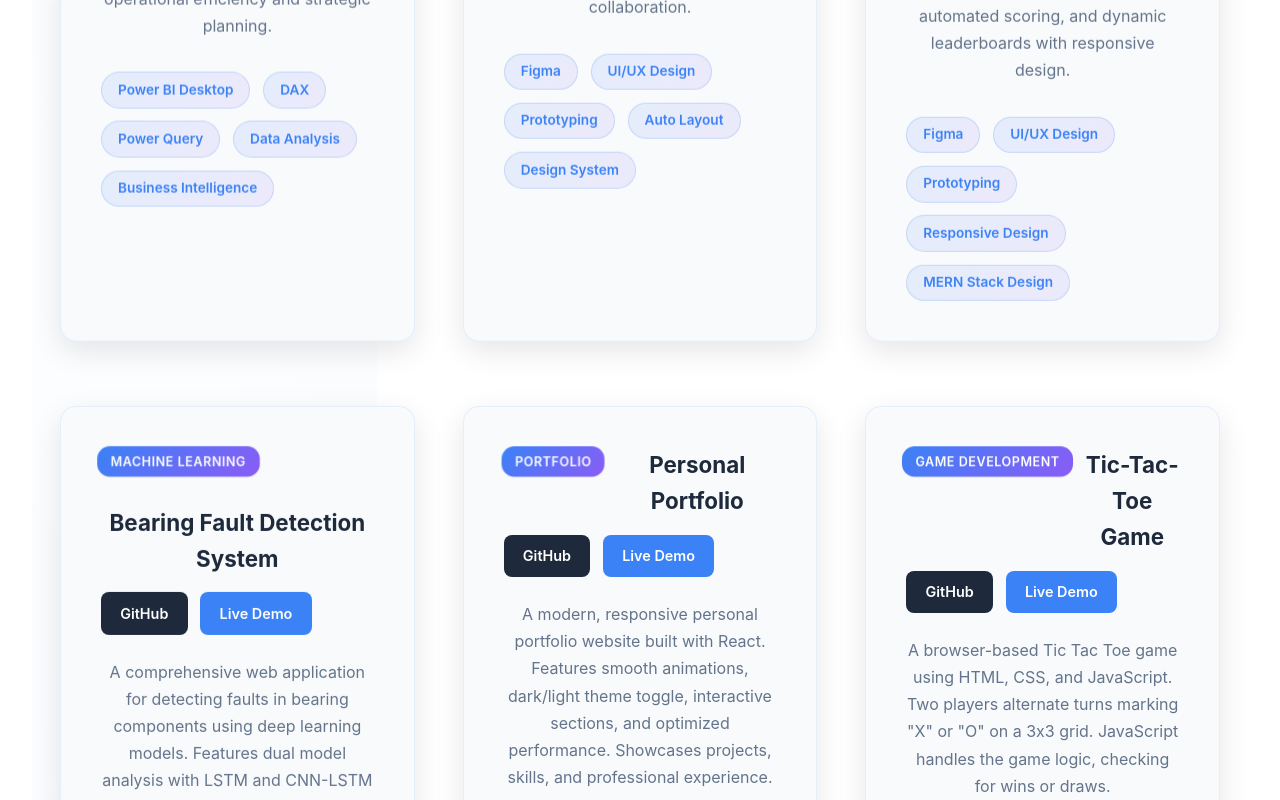
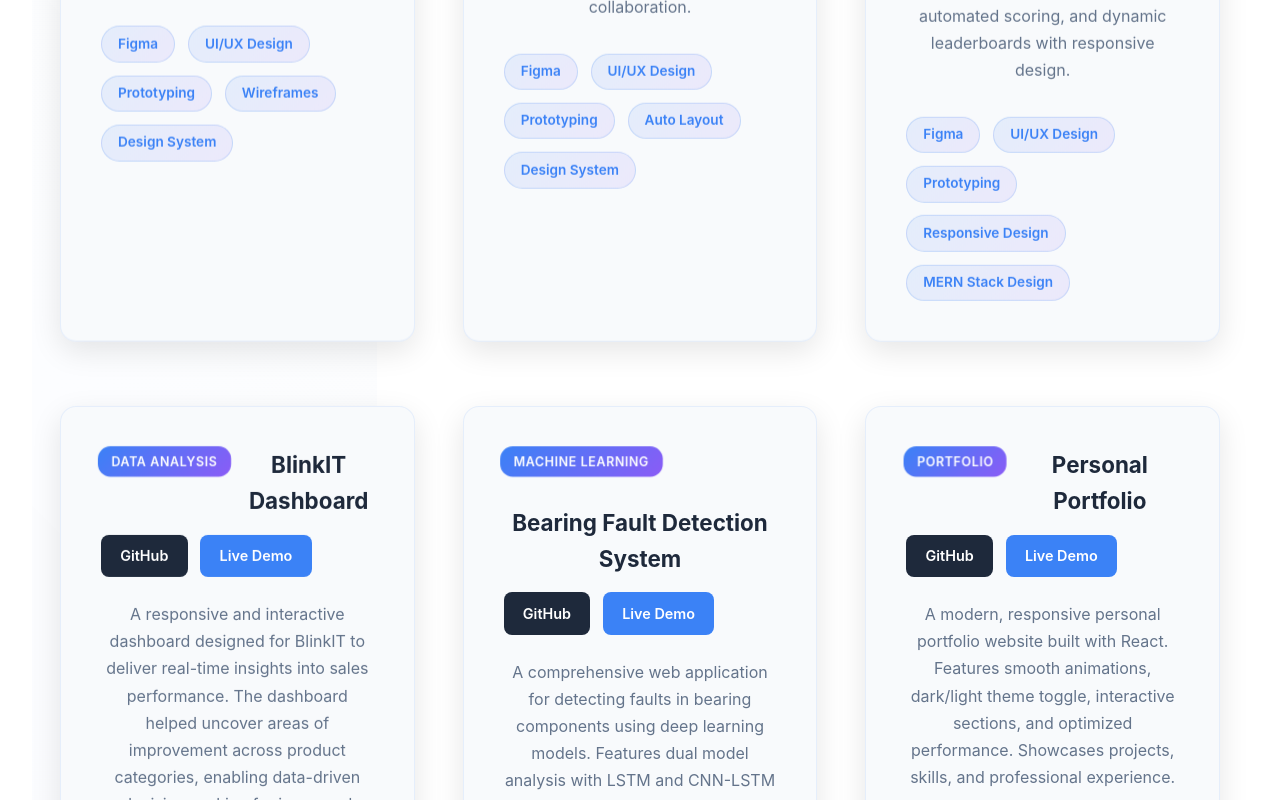
Before and after one commit to kavinpradheep/Portfolio, a React (Vite) app: page / in a window 1280 px wide. Shown: the part 3280-4080 px from the top of the page. Built offline with nearby package versions, Linux system fonts and the light colour scheme.

Commit message:
after adding ui project

```diff
--- a/src/components/Projects.css
+++ b/src/components/Projects.css
@@ -186,7 +186,13 @@
 
 .project-link.github {
   background: var(--text-primary);
-  color: white;
+  color: var(--bg-primary); /* Default text color for light mode */
+  transition: background 0.3s ease, color 0.3s ease;
+}
+
+body.dark-mode .project-link.github {
+  background: var(--bg-secondary); /* Adjust background for dark mode */
+  color: var(--text-primary); /* Adjust text color for dark mode */
 }
 
 .project-link.live {
--- a/src/components/Projects.jsx
+++ b/src/components/Projects.jsx
@@ -29,12 +29,12 @@ const Projects = () => {
       category: 'Event Platform'
     },
     {
-      title: 'BlinkIT Dashboard',
-      description: 'A responsive and interactive dashboard designed for BlinkIT to deliver real-time insights into sales performance. The dashboard helped uncover areas of improvement across product categories, enabling data-driven decision-making for increased operational efficiency and strategic planning.',
-      technologies: ['Power BI Desktop', 'DAX', 'Power Query', 'Data Analysis', 'Business Intelligence'],
-      github: 'https://github.com/kavinpradheep/BLINKIT-SALES-ANALYSIS',
-      live: 'https://app.powerbi.com/groups/me/reports/bd6c5711-3bd4-4d67-9e57-43a14a77a551/f0fe1b726cf4dcde8c05?experience=power-bi',
-      category: 'Data Analysis'
+      title: 'Web Saver App - UI/UX Design',
+      description: 'A detailed UI/UX design for the Web Saver App, focusing on user-friendly navigation, intuitive interface, and seamless user experience. Includes wireframes, prototypes, and design system for consistent branding.',
+      technologies: ['Figma', 'UI/UX Design', 'Prototyping', 'Wireframes', 'Design System'],
+      github: 'https://github.com/kavinpradheep/WebSaverApp-UIUX',
+      live: 'https://www.figma.com/design/pqtJWLc2oHN8nKhWFBOE9x/Untitled?node-id=0-1&p=f&t=bq7MOVLBDKQm3CuB-0',
+      category: 'UI/UX Design'
     },
     {
       title: 'SkillX - UI/UX Design',
@@ -53,6 +53,14 @@ const Projects = () => {
       category: 'UI/UX Design'
     },
     {
+      title: 'BlinkIT Dashboard',
+      description: 'A responsive and interactive dashboard designed for BlinkIT to deliver real-time insights into sales performance. The dashboard helped uncover areas of improvement across product categories, enabling data-driven decision-making for increased operational efficiency and strategic planning.',
+      technologies: ['Power BI Desktop', 'DAX', 'Power Query', 'Data Analysis', 'Business Intelligence'],
+      github: 'https://github.com/kavinpradheep/BLINKIT-SALES-ANALYSIS',
+      live: 'https://app.powerbi.com/groups/me/reports/bd6c5711-3bd4-4d67-9e57-43a14a77a551/f0fe1b726cf4dcde8c05?experience=power-bi',
+      category: 'Data Analysis'
+    },
+    {
       title: 'Bearing Fault Detection System',
       description: 'A comprehensive web application for detecting faults in bearing components using deep learning models. Features dual model analysis with LSTM and CNN-LSTM networks, real-time visualization, and comprehensive diagnostics for industrial applications.',
       technologies: ['Python', 'TensorFlow', 'Streamlit', 'MongoDB', 'Machine Learning', 'Deep Learning'],
@@ -67,14 +75,6 @@ const Projects = () => {
       github: 'https://github.com/kavinpradheep/portfolio',
       live: 'https://kavinpradheepst-portfolio.netlify.app/',
       category: 'Portfolio'
-    },
-    {
-      title: 'Tic-Tac-Toe Game',
-      description: 'A browser-based Tic Tac Toe game using HTML, CSS, and JavaScript. Two players alternate turns marking "X" or "O" on a 3x3 grid. JavaScript handles the game logic, checking for wins or draws.',
-      technologies: ['HTML', 'CSS', 'JavaScript'],
-      github: 'https://github.com/kavinpradheep/Tic-Tac-Toe-Game-.git',
-      live: 'https://kavinpradheep.github.io/Tic-Tac-Toe-Game-/',
-      category: 'Game Development'
     }
   ]
 
```
